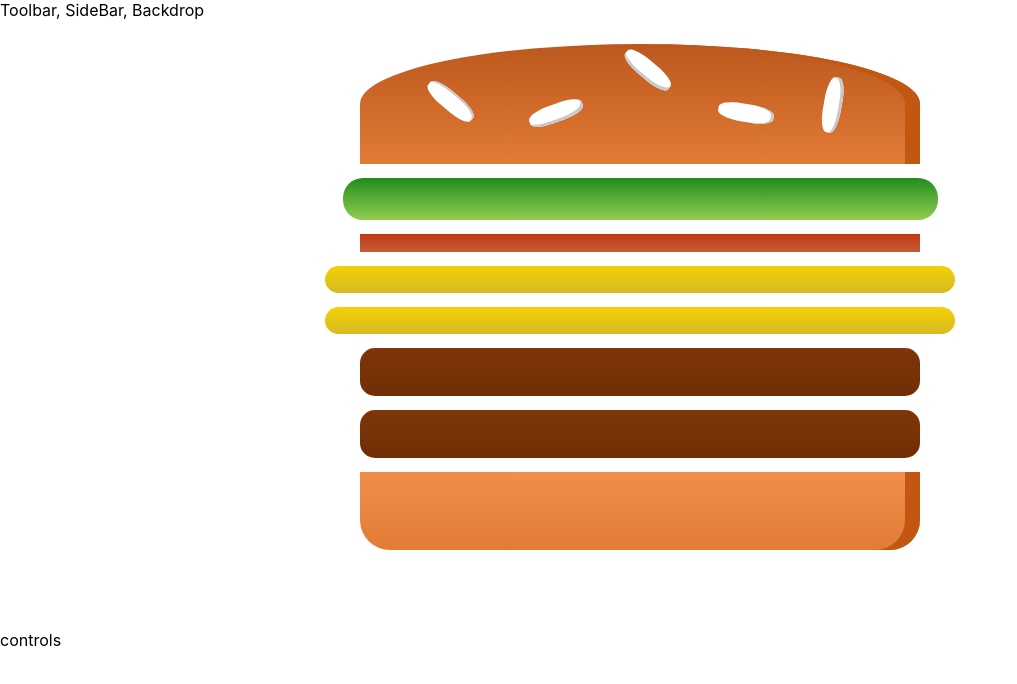
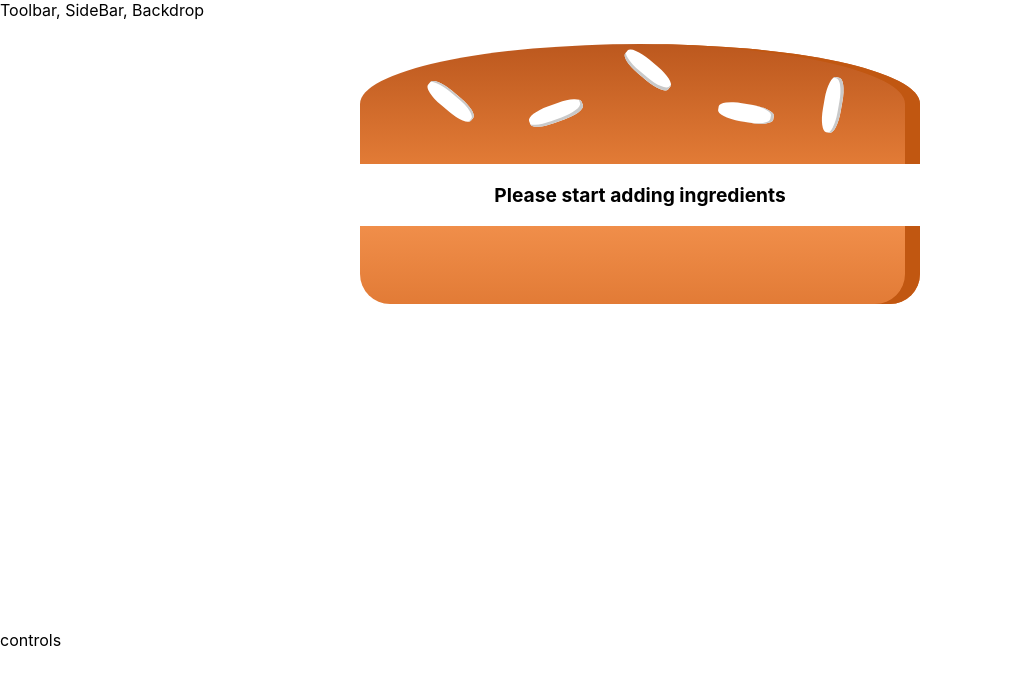
Before and after one commit to harini24/Burger-Builder, a React (Create React App) app: page / in a window 1280 px wide. Shown: the top 684 px of the page, without its empty margins (0-1017 px from the left). Built offline with nearby package versions, Linux system fonts and the light colour scheme; the HTML template or start-up script is replaced by a standard one.

Commit message:
if no ingredients

```diff
--- a/src/Components/Burger/Burger.js
+++ b/src/Components/Burger/Burger.js
@@ -3,14 +3,20 @@
 import BurgerIngredient from './BurgerIngredient/BurgerIngredient';
 const burger = (props) => {
     //js function that returns aray of keys
-    const tranformedIngredients = Object.keys(props.ingredients)
+    let tranformedIngredients = Object.keys(props.ingredients)
         .map(igkey => {
             console.log(igkey)
             return [...Array(props.ingredients[igkey])].map((_, i) =>{
+                console.log(i)
                     return <BurgerIngredient key={igkey + i} type={igkey} />
                 } )
         })
+        .reduce((arr,el)=>{ console.log(arr)
+            return arr.concat(el) },[])
 
+    if (tranformedIngredients.length === 0){
+        tranformedIngredients=<p>Please start adding ingredients</p>
+    }
     return (
         <div className={classes.Burger}>
             <BurgerIngredient type="bread-top" />
--- a/src/Containers/BurgerBuilder/BurgerBuilder.js
+++ b/src/Containers/BurgerBuilder/BurgerBuilder.js
@@ -10,10 +10,10 @@
 
     state={
         ingredients:{
-            salad:1,
-            bacon:1,
-            cheese:2,
-            meat:2
+            salad:0,
+            bacon:0,
+            cheese:0,
+            meat:0
         }
     }
     render(){
```
Also changed, not shown: 1 other file (tests, documents, lock files or other folders).
